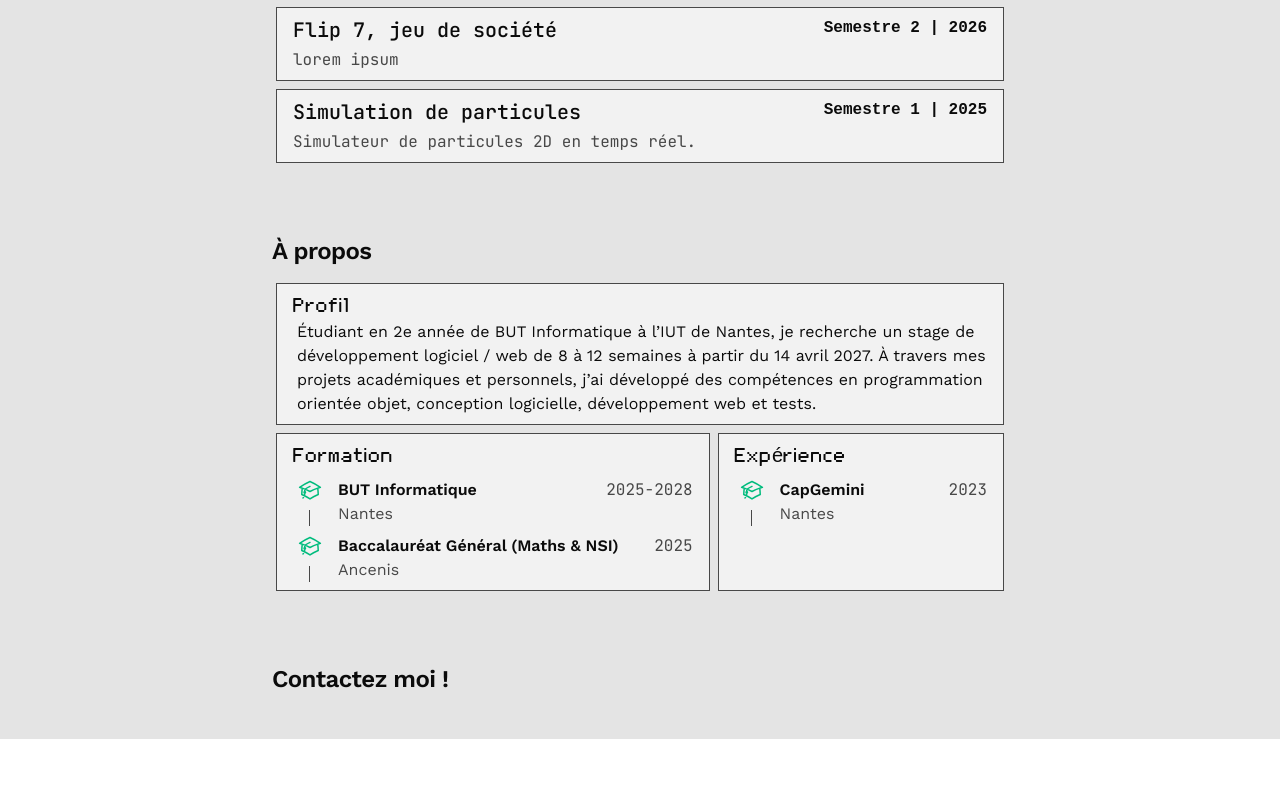
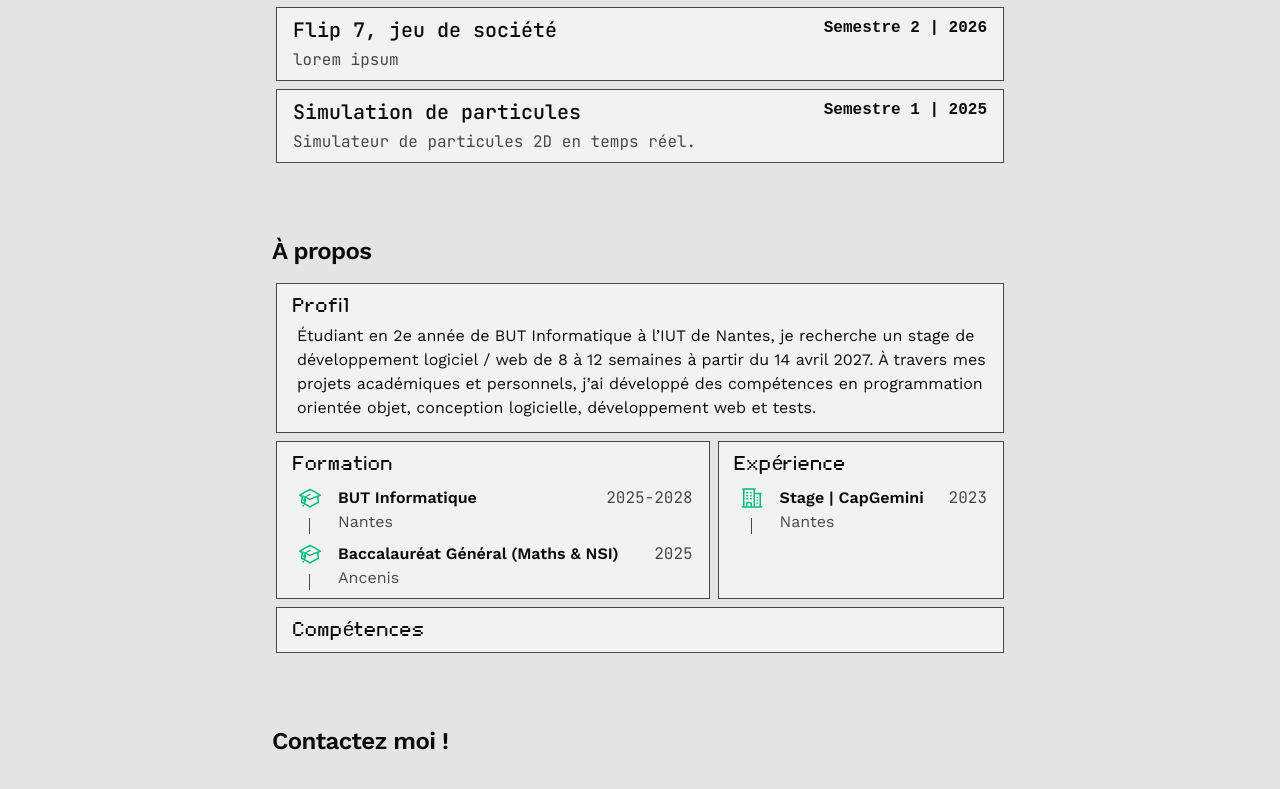
Before and after one commit to arthur-sillard/newFolio, a React (Vite) app: page / in a window 1280 px wide. Shown: the part 621-1410 px from the top of the page. Before the commit the page ends 1360 px from the top, so only its background shows below. Built offline with nearby package versions, Linux system fonts and the light colour scheme; a web font is replaced by a local one.

Commit message:
fix: experience -> svg; added: compétences

```diff
--- a/src/components/About/AboutBento.jsx
+++ b/src/components/About/AboutBento.jsx
@@ -8,7 +8,7 @@ const education = [
 ]
 
 const experience = [
-    { name: "CapGemini", date: "2023", location: "Nantes"}
+    { name: "Stage | CapGemini", date: "2023", location: "Nantes"}
 ]
 
 export default function AboutBento() {
@@ -19,10 +19,10 @@ export default function AboutBento() {
                     <h3 className="font-fluid text-xl text-text-light dark:text-text-dark">
                         Profil
                     </h3>
-                    <p className="pl-1 font-regular text-text-light dark:text-text-dark">
+                    <p className="pl-1 py-1 font-regular text-text-light dark:text-text-dark">
                         Étudiant en 2e année de BUT Informatique à l’IUT de Nantes, je recherche un stage de développement logiciel / web de 8
-à 12 semaines à partir du 14 avril 2027. À travers mes projets académiques et personnels, j’ai développé des compétences
-en programmation orientée objet, conception logicielle, développement web et tests.
+                        à 12 semaines à partir du 14 avril 2027. À travers mes projets académiques et personnels, j’ai développé des compétences
+                        en programmation orientée objet, conception logicielle, développement web et tests.
                     </p>
                 </BentoBox>
                 <BentoBox span={1} spanMd={3}>
@@ -35,7 +35,12 @@ en programmation orientée objet, conception logicielle, développement web et t
                     <h3 className="font-fluid text-xl text-text-light dark:text-text-dark">
                         Expérience
                     </h3>
-                    <Timeline list={experience}/>
+                    <Timeline list={experience} type={"experience"}/>
+                </BentoBox>
+                <BentoBox span={1} spanMd={5}>
+                    <h3 className="font-fluid text-xl text-text-light dark:text-text-dark">
+                        Compétences
+                    </h3>
                 </BentoBox>
             </BentoLayout>
         </>
--- /dev/null
+++ b/src/components/Basics/Skill.jsx
@@ -0,0 +1,7 @@
+export default function Skill({ name, src }) {
+    return (
+        <div>
+
+        </div>
+    )
+}
--- a/src/components/Basics/Timeline/Timeline.jsx
+++ b/src/components/Basics/Timeline/Timeline.jsx
@@ -1,10 +1,10 @@
 import TimelineElem from "./TimelineElem"
 
-export default function Timeline({ list }) {
+export default function Timeline({ list, type }) {
     return (
         <ol className="flex flex-col gap-2 ml-4 mt-2 border-l border-s border-border-grey">
             {list.map(elem => (
-                <TimelineElem title={elem.name} date={elem.date} location={elem.location} />
+                <TimelineElem title={elem.name} date={elem.date} location={elem.location} type={type}/>
             ))}
         </ol>
     )
--- a/src/components/Basics/Timeline/TimelineElem.jsx
+++ b/src/components/Basics/Timeline/TimelineElem.jsx
@@ -1,12 +1,20 @@
-export default function TimelineElem({ title, date, location, svg }) {
+export default function TimelineElem({ title, date, location, type }) {
     return (
         <li className="relative pl-6 ml-1">
+            {type == "experience" ?
+                <svg xmlns="http://www.w3.org/2000/svg" fill="none" viewBox="0 0 24 24" strokeWidth={1.5} stroke="currentColor"
+                className="absolute size-6 h-6 -left-4
+                bg-primary-light-2 dark:bg-primary-dark-2 stroke-emerald-500 dark:stroke-emerald-300
+                ring-8 ring-primary-light-2 dark:ring-primary-dark-2">
+                    <path strokeLinecap="round" strokeLinejoin="round" d="M2.25 21h19.5m-18-18v18m10.5-18v18m6-13.5V21M6.75 6.75h.75m-.75 3h.75m-.75 3h.75m3-6h.75m-.75 3h.75m-.75 3h.75M6.75 21v-3.375c0-.621.504-1.125 1.125-1.125h2.25c.621 0 1.125.504 1.125 1.125V21M3 3h12m-.75 4.5H21m-3.75 3.75h.008v.008h-.008v-.008Zm0 3h.008v.008h-.008v-.008Zm0 3h.008v.008h-.008v-.008Z" />
+                </svg>:
                 <svg xmlns="http://www.w3.org/2000/svg" fill="none" viewBox="0 0 24 24" strokeWidth={1.5} stroke="currentColor"
                 className="absolute size-6 h-6 -left-4
                 bg-primary-light-2 dark:bg-primary-dark-2 stroke-emerald-500 dark:stroke-emerald-300
                 ring-8 ring-primary-light-2 dark:ring-primary-dark-2">
                     <path strokeLinecap="round" strokeLinejoin="round" d="M4.26 10.147a60.438 60.438 0 0 0-.491 6.347A48.62 48.62 0 0 1 12 20.904a48.62 48.62 0 0 1 8.232-4.41 60.46 60.46 0 0 0-.491-6.347m-15.482 0a50.636 50.636 0 0 0-2.658-.813A59.906 59.906 0 0 1 12 3.493a59.903 59.903 0 0 1 10.399 5.84c-.896.248-1.783.52-2.658.814m-15.482 0A50.717 50.717 0 0 1 12 13.489a50.702 50.702 0 0 1 7.74-3.342M6.75 15a.75.75 0 1 0 0-1.5.75.75 0 0 0 0 1.5Zm0 0v-3.675A55.378 55.378 0 0 1 12 8.443m-7.007 11.55A5.981 5.981 0 0 0 6.75 15.75v-1.5" />
                 </svg>
+            }
 
             <div className="flex justify-between items-start">
 
```
Lines whose indentation alone changed are shown as unchanged.
